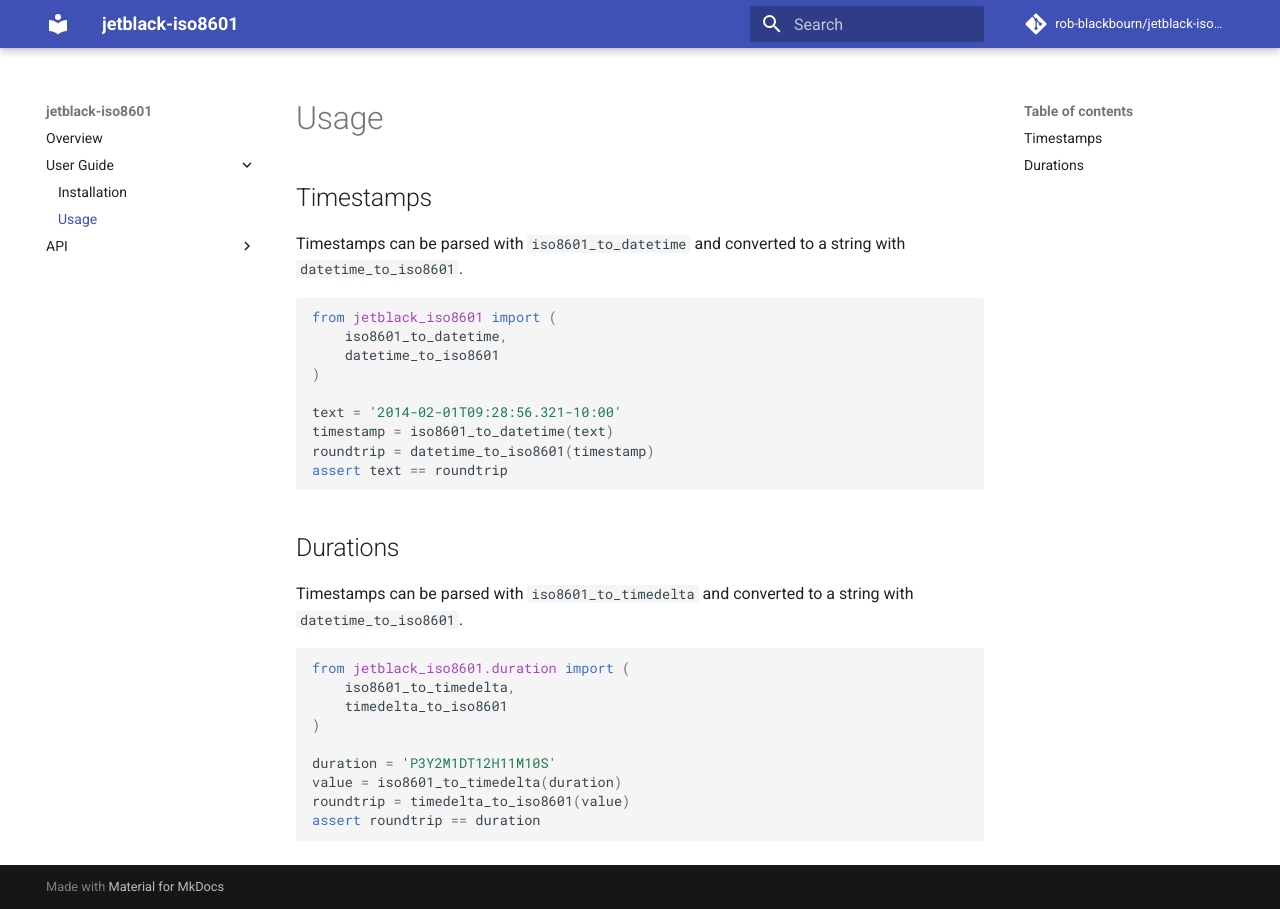
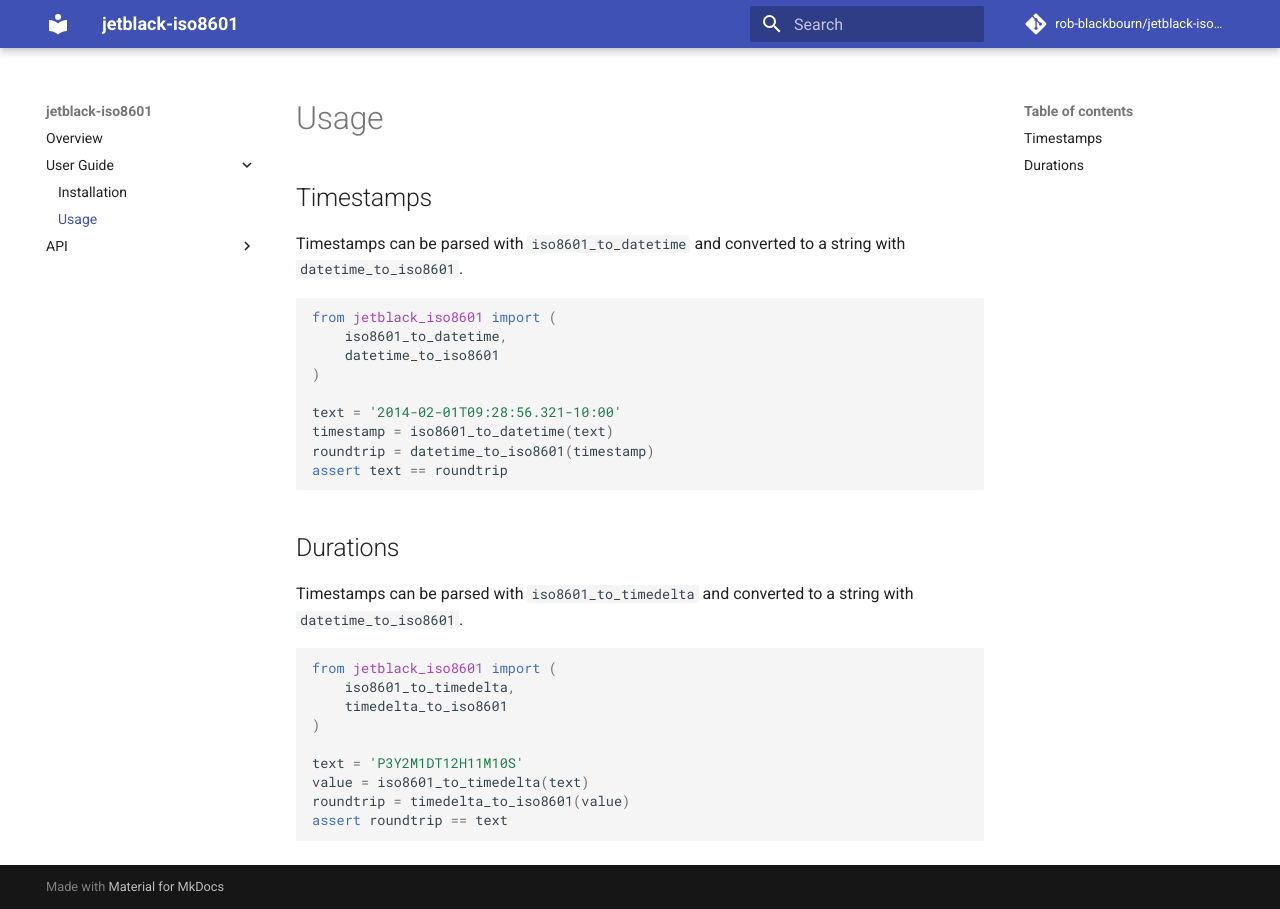
Before and after one commit to rob-blackbourn/jetblack-iso8601, an MkDocs documentation site: the page built from documentation/user-guide/usage.md, in a window 1280 px wide. Built offline with MkDocs 1.6.1 and Material for MkDocs 9.7.7, drawn with Linux system fonts in a browser that asks for light colours; comment, search, counter and statistics services are not loaded.

Commit message:
Updated docs

````diff
--- a/documentation/user-guide/usage.md
+++ b/documentation/user-guide/usage.md
@@ -24,13 +24,13 @@
 
 
 ```python
-from jetblack_iso8601.duration import (
+from jetblack_iso8601 import (
     iso8601_to_timedelta,
     timedelta_to_iso8601
 )
 
-duration = 'P3Y2M1DT12H11M10S'
-value = iso8601_to_timedelta(duration)
+text = 'P3Y2M1DT12H11M10S'
+value = iso8601_to_timedelta(text)
 roundtrip = timedelta_to_iso8601(value)
-assert roundtrip == duration
+assert roundtrip == text
 ```
````
Also changed, not shown: docs/search/search_index.json (+1 -1 lines), docs/user-guide/usage/index.html (+4 -4 lines), 1 other file.
